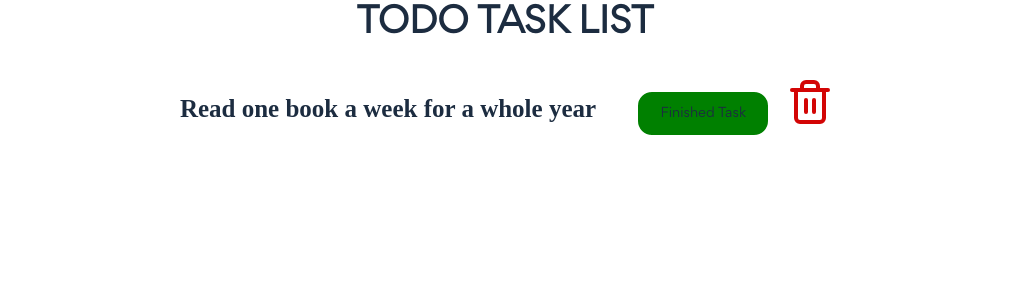
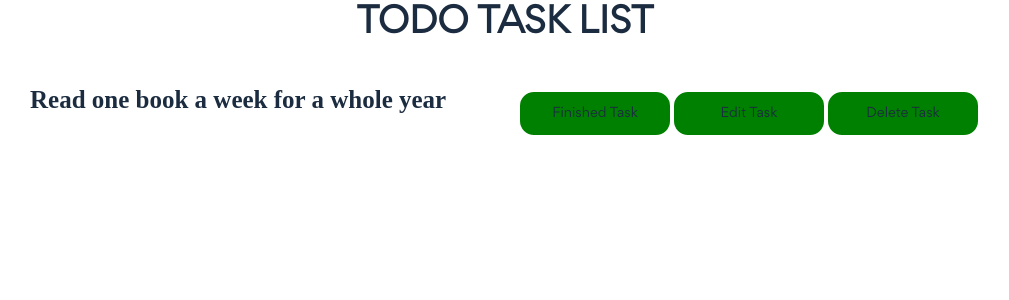
Before and after one commit to elizabethjohnson2/todo_exam, a Django app: page /posts/create/ in a window 1280 px wide. Shown: the part 150-450 px from the top of the page, without its empty margins (135-1144 px from the left). Run offline with Django 4.2, Linux system fonts and the light colour scheme; a user stored in the database is signed in; data comes from the database, SQL or seed files in the repository; both versions use the stored data as it was before the commit; some web fonts are replaced.

Commit message:
task section structuring

```diff
--- a/posts/admin.py
+++ b/posts/admin.py
@@ -3,6 +3,6 @@ from django.contrib import admin
 from posts.models import Task
 
 class TaskAdmin(admin.ModelAdmin):
-    list_display = ["id", "title", "image"]
+    list_display = ["id", "title"]
 
 admin.site.register(Task,TaskAdmin)
--- a/posts/models.py
+++ b/posts/models.py
@@ -2,8 +2,6 @@ from django.db import models
 
 class Task(models.Model):
     title = models.CharField(max_length =128)
-    image = models.FileField(upload_to ="tasks/images/")
-
 
 
     class Meta:
--- a/posts/views.py
+++ b/posts/views.py
@@ -1,10 +1,14 @@
 from django.shortcuts import render
 from django.contrib.auth.decorators import login_required
+from posts.models import Task
 
 
 @login_required(login_url="users/login/")
 def create_post(request):
+    instances = Task.objects.filter()
     context = {
-        "title":"task page"
+        "title":"task page",
+        "instances":instances
+
     }
     return render(request,"posts/create.html", context=context)
--- a/static/css/style.css
+++ b/static/css/style.css
@@ -154,18 +154,25 @@ font-size: 35px;
 font-weight: 900;
 }
 #wrapper div.content {
-display: flex;
+/* display: flex;
 justify-content: center;
+flex-wrap: wrap; */
 align-items: center;
+margin: 0 auto;
 margin-top: 30px;
+
 /* width: 70%; */
+}
+#wrapper .content .container {
+    /* width: 80%; */
+    display: flex;
+    justify-content: center;
 }
 
 
-
 #wrapper  h1.left{
-
-
+width: 35%;
+text-align: left;
 
 }
 #wrapper  h1.left p{
@@ -179,18 +186,7 @@ justify-content: space-between;
 margin-left: 40px;
 
 }
-#wrapper div.container{
-    width:25%;
-    margin-left: 20px;
 
-}
-#wrapper h2.right img{
-display: block;
-width: 100%;
-align-items: center;
-
-
-}
 #wrapper  h2.right a{
 padding:12px 20px;
 border:2px solid #fff;
--- a/templates/posts/create.html
+++ b/templates/posts/create.html
@@ -6,18 +6,22 @@
     <section id="wrapper">
         <h1>TODO TASK LIST</h1>
         <div class="content">
-
+            {% for instance in instances %}
+           <div class = "container">
 
             <h1 class="left">
-                <p>Read one book a week for a whole year</p>
+
+                <p>{{instance.title}}</p>
             </h1>
                 <h2 class="right">
 
                     <a href="">Finished Task</a>
-                <div class="container">
-                    <img src="{% static 'images/delete.svg' %}"/>
-                </div>
+                    <a href="">Edit Task</a>
+                    <a href="">Delete Task</a>
               </h2>
+            </div>
+              {% endfor %}
+
         </div>
 
     </section>
--- a/todo/settings.py
+++ b/todo/settings.py
@@ -102,4 +102,8 @@ STATICFILES_DIRS = [
     BASE_DIR/"static",
 ]
 
+MEDIA_URL = '/media/'
+MEDIA_ROOT = BASE_DIR/"media"
+
+
 DEFAULT_AUTO_FIELD = 'django.db.models.BigAutoField'
```
Also changed, not shown: db.sqlite3, media/tasks/images/delete.svg (added), media/tasks/images/delete_BbH6qjg.svg (added), posts/migrations/0002_alter_task_image.py (added), posts/migrations/0003_alter_task_image.py (added), posts/migrations/0004_alter_task_image.py (added), posts/migrations/0005_remove_task_image.py (added), tasks/images/delete_xNG6wwo.svg (added).
